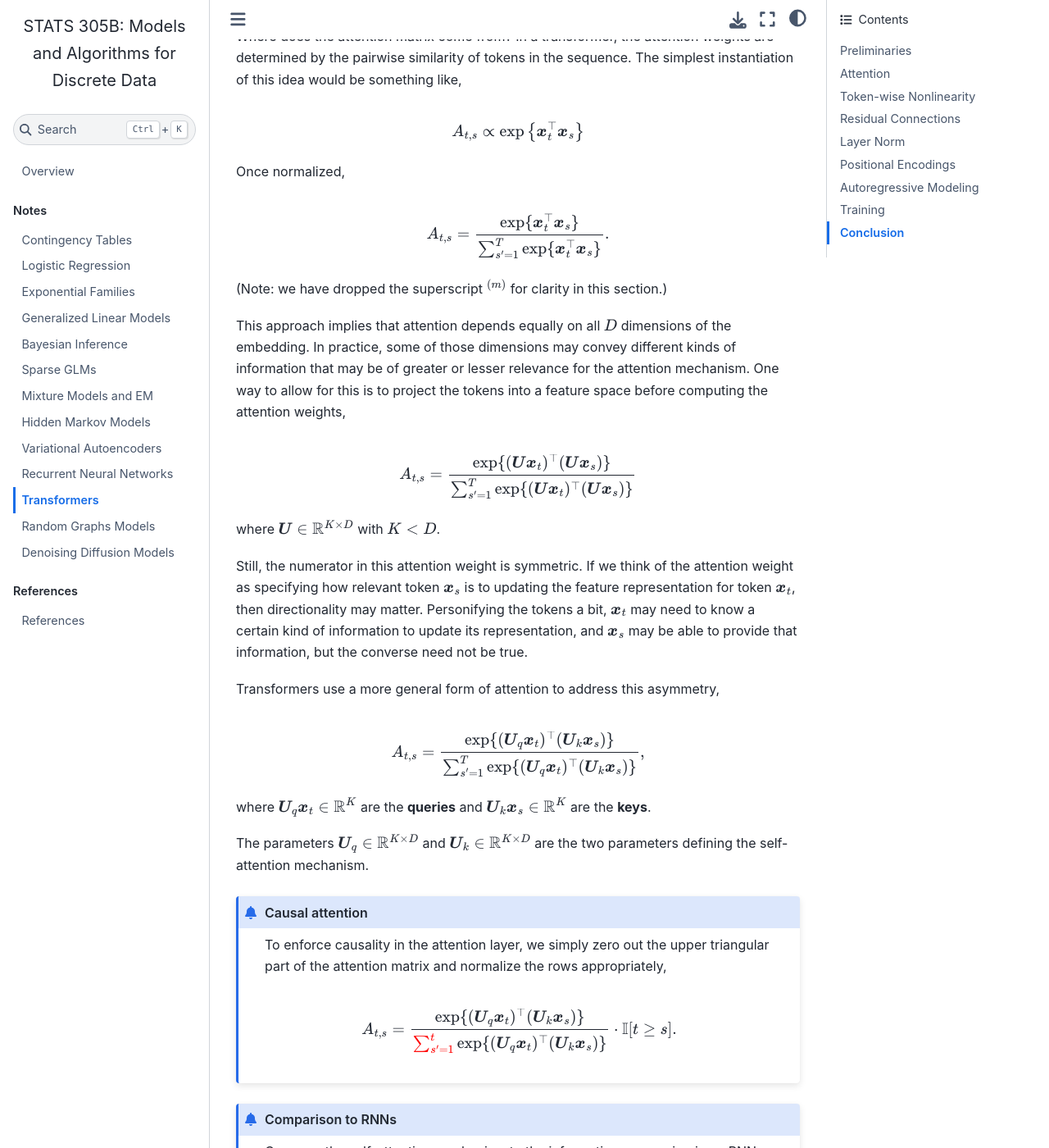
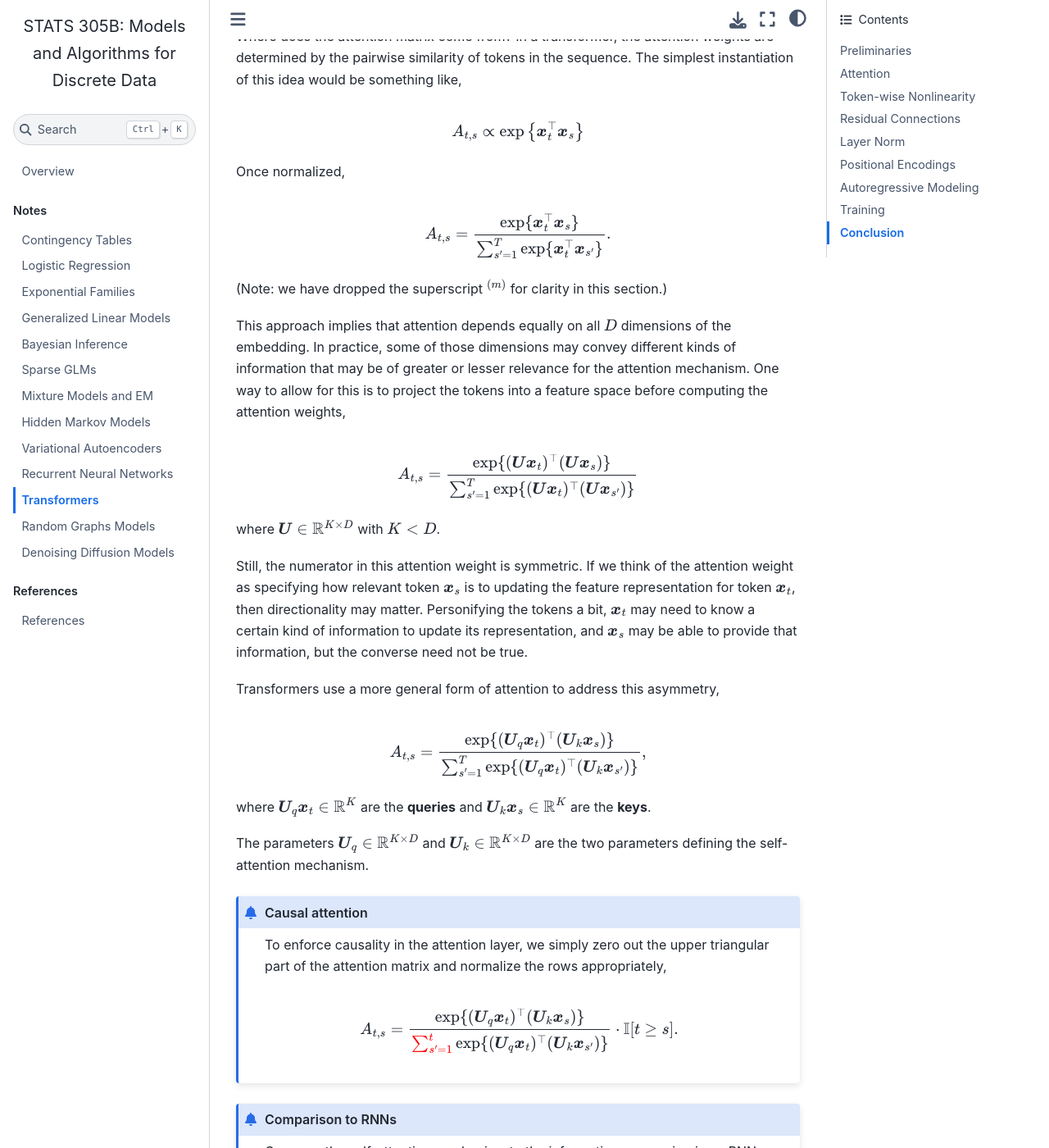
Before and after one commit to slinderman/stats305b, a Jupyter Book: the page built from lectures/13_transformers.md, in a window 1280 px wide and 1400 px high, scrolled down 1415 px. Shown: the whole window at 82% size. Built offline with Jupyter Book 1.0.4 settings and Sphinx 7.4.7 and the Sphinx Book theme 1.1.4, drawn with Linux system fonts in a browser that asks for light colours; pages that are not in the unit, such as notebooks, are missing from menus; cross-references to code outside the pages are shown as plain code; some of the changed text lies outside the part shown.

Commit message:
some (possible) typos

```diff
--- a/lectures/13_transformers.md
+++ b/lectures/13_transformers.md
@@ -34,13 +34,13 @@ A_{t,s} &\propto \exp \left\{ \mbx_t^\top \mbx_s \right\}
 \end{align*}
 Once normalized,
 \begin{align*}
-A_{t,s} &= \frac{\exp \{ \mbx_t^\top \mbx_s\}}{\sum_{s'=1}^T \exp\{\mbx_t^\top \mbx_s\}}.
+A_{t,s} &= \frac{\exp \{ \mbx_t^\top \mbx_s\}}{\sum_{s'=1}^T \exp\{\mbx_t^\top \mbx_{s'}\}}.
 \end{align*}
 (Note: we have dropped the superscript ${}^{(m)}$ for clarity in this section.)
 
 This approach implies that attention depends equally on all $D$ dimensions of the embedding. In practice, some of those dimensions may convey different kinds of information that may be of greater or lesser relevance for the attention mechanism. One way to allow for this is to project the tokens into a feature space before computing the attention weights,
 \begin{align*}
-A_{t,s} &= \frac{\exp \{ (\mbU \mbx_t)^\top (\mbU \mbx_s)\}}{\sum_{s'=1}^T \exp\{(\mbU \mbx_t)^\top (\mbU \mbx_s) \}}
+A_{t,s} &= \frac{\exp \{ (\mbU \mbx_t)^\top (\mbU \mbx_s)\}}{\sum_{s'=1}^T \exp\{(\mbU \mbx_t)^\top (\mbU \mbx_{s'}) \}}
 \end{align*}
 where $\mbU \in \reals^{K \times D}$ with $K < D$.
 
@@ -48,7 +48,7 @@ Still, the numerator in this attention weight is symmetric. If we think of the a
 
 Transformers use a more general form of attention to address this asymmetry,
 \begin{align*}
-A_{t,s} &= \frac{\exp \{ (\mbU_q \mbx_t)^\top (\mbU_k \mbx_s)\}}{\sum_{s'=1}^T \exp\{(\mbU_q \mbx_t)^\top (\mbU_k \mbx_s) \}},
+A_{t,s} &= \frac{\exp \{ (\mbU_q \mbx_t)^\top (\mbU_k \mbx_s)\}}{\sum_{s'=1}^T \exp\{(\mbU_q \mbx_t)^\top (\mbU_k \mbx_{s'}) \}},
 \end{align*}
 where $\mbU_q \mbx_t \in \reals^{K}$ are the **queries** and $\mbU_k \mbx_s \in \reals^{K}$ are the **keys**.
 
@@ -57,7 +57,7 @@ The parameters $\mbU_q \in \reals^{K \times D}$ and $\mbU_k \in \reals^{K \times
 :::{admonition} Causal attention
 To enforce causality in the attention layer, we simply zero out the upper triangular part of the attention matrix and normalize the rows appropriately,
 \begin{align*}
-A_{t,s} &= \frac{\exp \{ (\mbU_q \mbx_t)^\top (\mbU_k \mbx_s)\}}{\textcolor{red}{\sum_{s'=1}^{t}} \exp\{(\mbU_q \mbx_t)^\top (\mbU_k \mbx_s)\}} \cdot \bbI[t \geq s].
+A_{t,s} &= \frac{\exp \{ (\mbU_q \mbx_t)^\top (\mbU_k \mbx_s)\}}{\textcolor{red}{\sum_{s'=1}^{t}} \exp\{(\mbU_q \mbx_t)^\top (\mbU_k \mbx_{s'})\}} \cdot \bbI[t \geq s].
 \end{align*}
 
 :::
@@ -78,7 +78,7 @@ Just as in a CNN each layer performs convolutions with a bank of filters in para
 where
 \begin{align*}
 A_{t,s}^{(m,h)} &=
-\frac{\exp \{ (\mbU_q^{(m,h)} \mbx_t^{(m-1)})^\top (\mbU_k^{(m,h)} \mbx_s^{(m-1)})\}}{\sum_{s'=1}^T \exp\{(\mbU_q^{(m,h)} \mbx_t^{(m-1)})^\top (\mbU_k^{(m,h)} \mbx_s^{(m-1)}) \}},
+\frac{\exp \{ (\mbU_q^{(m,h)} \mbx_t^{(m-1)})^\top (\mbU_k^{(m,h)} \mbx_s^{(m-1)})\}}{\sum_{s'=1}^T \exp\{(\mbU_q^{(m,h)} \mbx_t^{(m-1)})^\top (\mbU_k^{(m,h)} \mbx_{s'}^{(m-1)}) \}},
 \end{align*}
 is an attention weight at layer $m$ and head $h$ for $h=1,\ldots,H$. (Now you see why we dropped superscripts above &mdash; the notation is a handful!)
 
```
Also changed, not shown: lectures/04_expfam.md (+1 -1 lines), lectures/11_vaes.md (+1 -1 lines), lectures/12_rnns.md (+1 -1 lines), lectures/15_graphs.md (+3 -3 lines), lectures/16_diffusion.md (+1 -1 lines).
